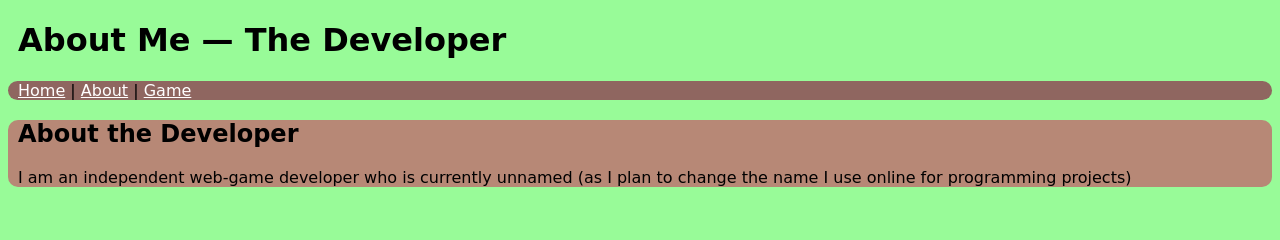
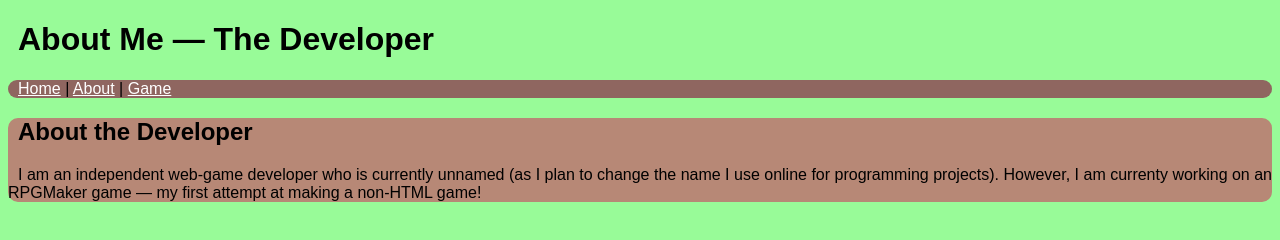
Before and after one commit to 28rhoover/28rhoover.github.io, a plain HTML site: page about.html in a window 1280 px wide. Drawn offline with Linux system fonts and the light colour scheme.

Commit message:
testing deployment again

```diff
--- a/about.html
+++ b/about.html
@@ -9,7 +9,7 @@
     <style>
         body {
             background-color: #98fb98;
-            font-family: cursive;
+            font-family: Arial, Helvetica, sans-serif;
             text-indent: 10px;
         }
 
@@ -54,7 +54,8 @@
         <header>
             <h2>About the Developer</h2>
             <p>I am an independent web-game developer who is currently unnamed (as I plan to change the name I use
-                online for programming projects)</p>
+                online for programming projects). However, I am currenty working on an RPGMaker game — my first attempt
+                at making a non-HTML game!</p>
         </header>
     </article>
 </body>
```
